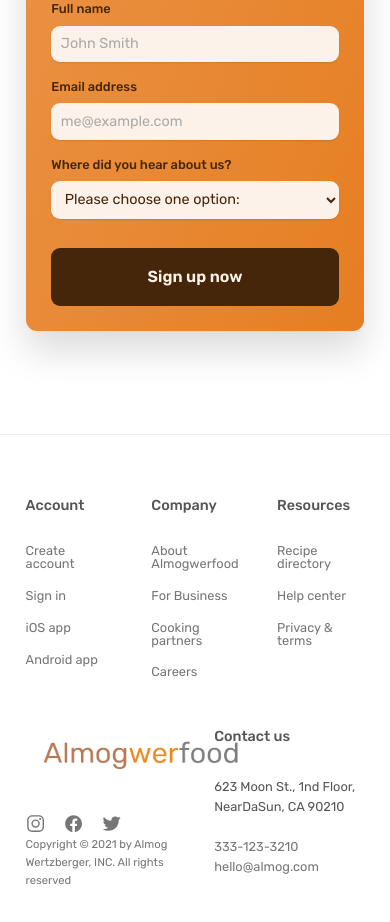
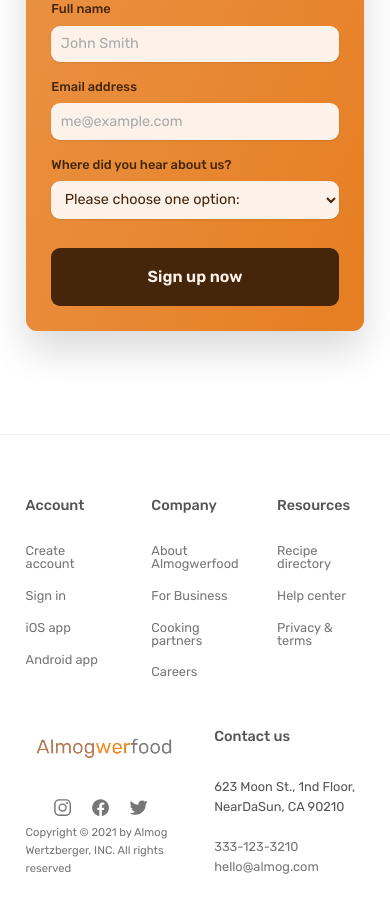
Before and after one commit to AlmogWer/almogwerfood, a plain HTML site: page index.html in a window 390 px wide. Shown: the part 8662-9584 px from the top of the page. Drawn offline with nearby package versions, Linux system fonts and the light colour scheme; some packages are replaced by stand-ins of ours; a script that the page names is missing.

Commit message:
refactor

```diff
--- a/css/queries.css
+++ b/css/queries.css
@@ -189,6 +189,12 @@
 /* Below 544 (Phones) */
 /* ********************** */
 @media (max-width: 34em) {
+  .logo {
+    height: 5rem;
+  }
+  .logo-col {
+    align-items: center;
+  }
   .grid {
     row-gap: 3.2rem;
   }
```
Also changed, not shown: 1 other file.
